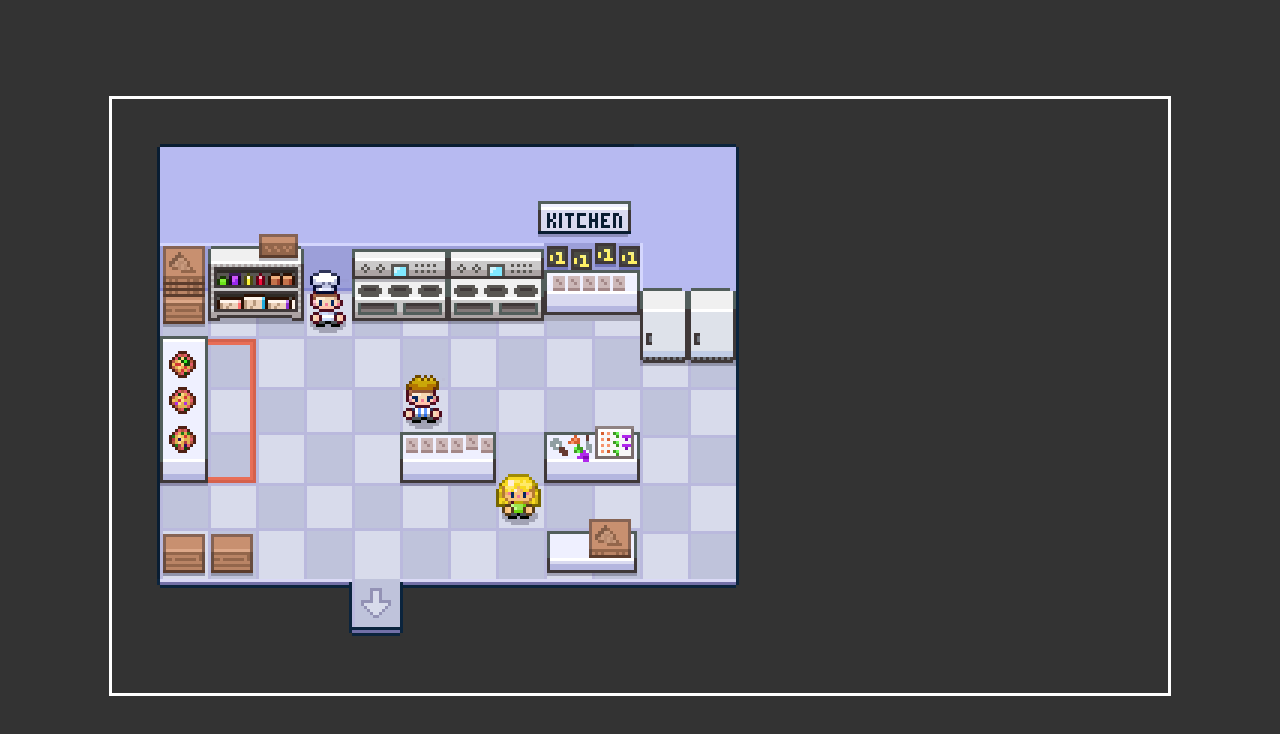
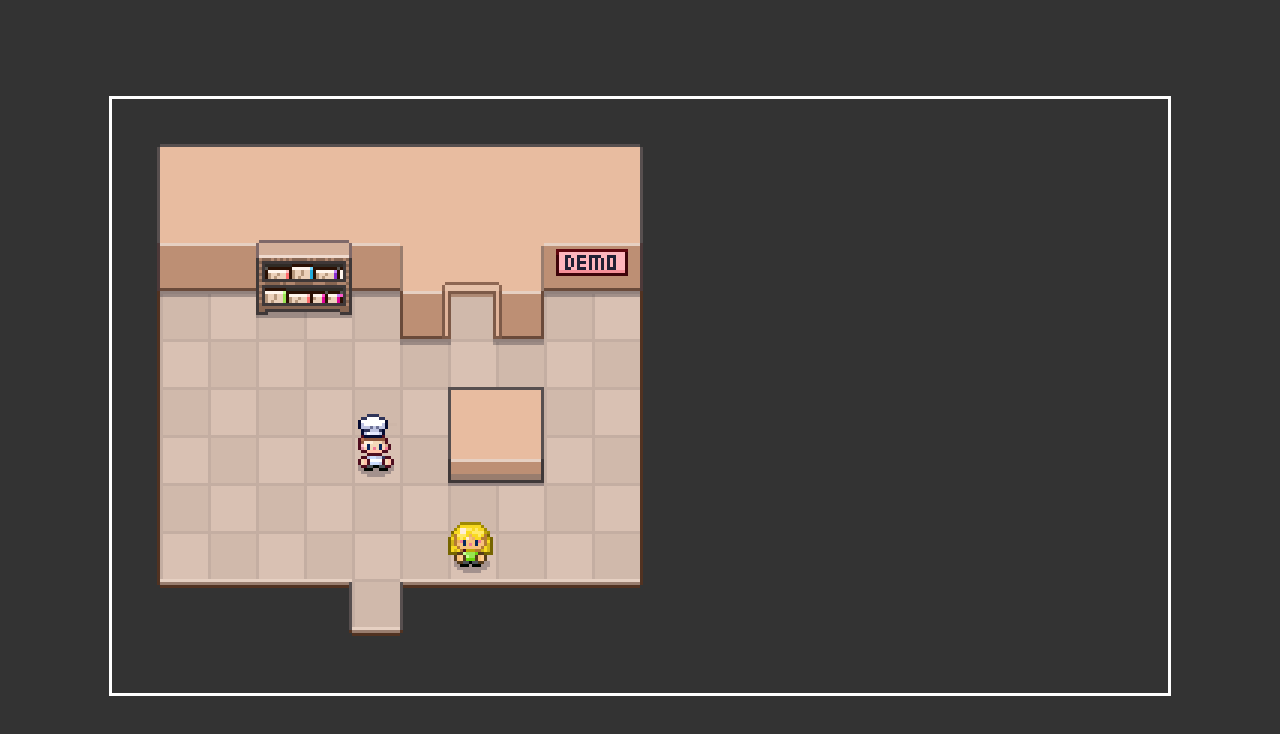
Before and after one commit to brian054/pokemonJS-edition, a website: page index.html in a window 1280 px wide. Drawn offline with Linux system fonts and the light colour scheme.

Commit message:
Added grid based movement. Next add user input.

```diff
--- a/GameObject.js
+++ b/GameObject.js
@@ -2,9 +2,14 @@ class GameObject {
     constructor (config) {
         this.x = config.x || 0;
         this.y = config.y || 0;
+        this.direction = config.direction || "down";
         this.sprite = new Sprite({
             gameObject: this,
             src: config.src || "/images/characters/people/hero.png",
         });
     }
+
+    update() {
+
+    }
 }
--- a/Overworld.js
+++ b/Overworld.js
@@ -8,6 +8,7 @@ class Overworld {
 
     // Function to start game loop
     startGameLoop() {
+        // ToDo: Timestep stuff so app doesn't run differently on different machines
         const step = () => {
 
             this.ctx.clearRect(0, 0, this.canvas.width, this.canvas.height);
@@ -18,6 +19,10 @@ class Overworld {
             // Draw Game Objects
             Object.values(this.map.gameObjects).forEach(object => {
                 //object.x += 0.02;
+                //object.x += 1;
+                object.update({
+
+                });
                 object.sprite.draw(this.ctx);
             })
 
@@ -32,7 +37,7 @@ class Overworld {
     }
 
     init() {
-        this.map = new OverworldMap(window.OverworldMaps.Kitchen);
+        this.map = new OverworldMap(window.OverworldMaps.DemoRoom);
         this.startGameLoop();
 
 
--- a/OverworldMap.js
+++ b/OverworldMap.js
@@ -24,13 +24,13 @@ window.OverworldMaps = {
         lowerSrc: "/images/maps/DemoLower.png",
         upperSrc: "/images/maps/DemoUpper.png",
         gameObjects: {
-            hero: new GameObject({
-                x: 5,
-                y: 6,
+            hero: new Person({
+                x: utils.withGrid(5),
+                y: utils.withGrid(6)
             }),
             npc1: new GameObject({
-                x: 7,
-                y: 9,
+                x: utils.withGrid(7),
+                y: utils.withGrid(9),
                 src: "/images/characters/people/npc1.png"
             })
         }
@@ -39,18 +39,18 @@ window.OverworldMaps = {
         lowerSrc: "/images/maps/KitchenLower.png",
         upperSrc: "/images/maps/KitchenUpper.png",
         gameObjects: {
-            hero: new GameObject({
-                x: 4,
-                y: 8,
+            hero: new Person({
+                x: utils.withGrid(4),
+                y: utils.withGrid(8),
             }),
             npc1: new GameObject({
-                x: 8,
-                y: 12,
+                x: utils.withGrid(8),
+                y: utils.withGrid(12),
                 src: "/images/characters/people/npc1.png"
             }),
             npc2: new GameObject({ // 10 x 12 works wtf
-                x: 6,
-                y: 9,
+                x: utils.withGrid(6),
+                y: utils.withGrid(9),
                 src: "/images/characters/people/npc3.png"
             })
         }
--- /dev/null
+++ b/Person.js
@@ -0,0 +1,25 @@
+class Person extends GameObject {
+    constructor(config) {
+        super(config); // runs GameObject constructor
+        this.movingProgressRemaining = 16; // can't stop characters in the middle of a tile
+
+        this.directionUpdate = {
+            "up": ["y", -1],
+            "down": ["y", 1],
+            "left": ["x", -1],
+            "right": ["x", 1],
+        }
+    }
+
+    update(state) {
+        this.updatePosition();
+    }
+
+    updatePosition() {
+        if (this.movingProgressRemaining > 0) {
+            const [property, change] = this.directionUpdate[this.direction]
+            this[property] += change;
+            this.movingProgressRemaining -= 1;
+        }
+    }
+}
--- a/Sprite.js
+++ b/Sprite.js
@@ -36,8 +36,8 @@ class Sprite {
     }
 
     draw(ctx) {
-        const x = this.gameObject.x * 16 - 8; // - 8
-        const y = this.gameObject.x * 16 - 18   ; // - 18
+        const x = this.gameObject.x - 8; // - 8
+        const y = this.gameObject.y - 18; // - 18
 
         this.isShadowLoaded && ctx.drawImage(this.shadow, x, y)
 
--- a/index.html
+++ b/index.html
@@ -11,8 +11,10 @@
         </div>
 
         <!-- Scripts -->
+        <script src="/utils.js"></script>
         <script src="/Overworld.js"></script>
         <script src="/GameObject.js"></script>
+        <script src="/Person.js"></script>
         <script src="/Sprite.js"></script>
         <script src="/OverworldMap.js"></script>
         <script src="/init.js"></script>
--- /dev/null
+++ b/utils.js
@@ -0,0 +1,5 @@
+const utils = {
+    withGrid(n) {
+        return n * 16;
+    }
+}
```
